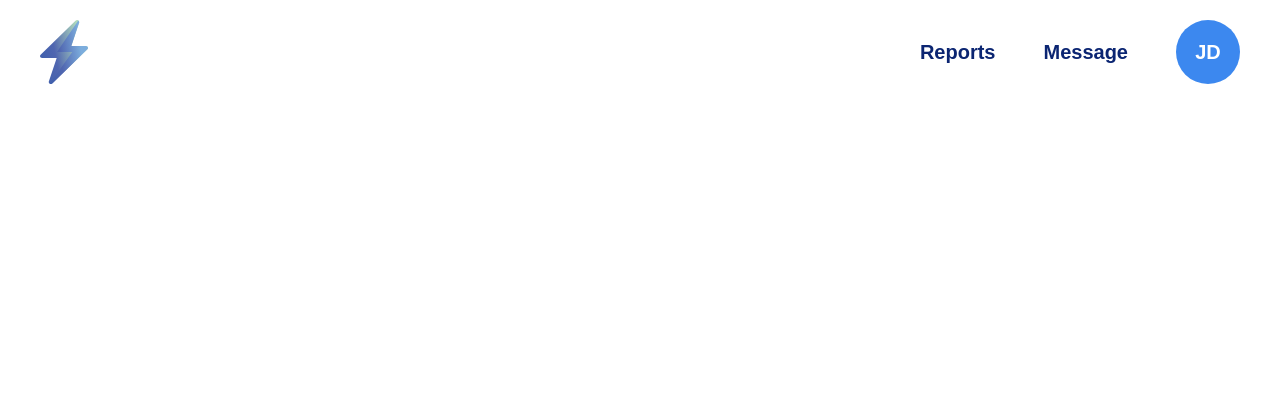
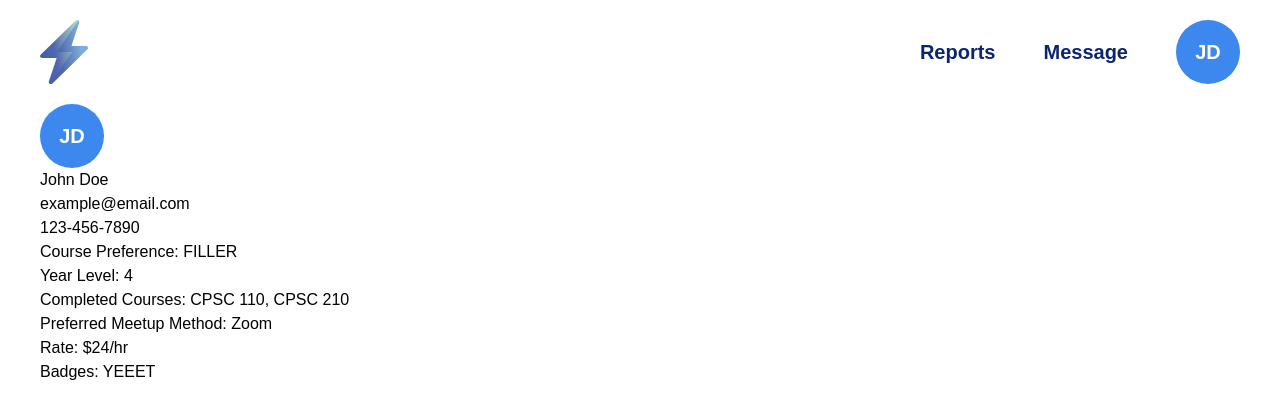
Before and after one commit to JoeDaBu/Flash, a React (Create React App) app: page /profile in a window 1280 px wide. Shown: the top 418 px of the page. Built offline with nearby package versions, Linux system fonts and the light colour scheme.

Commit message:
account page start

```diff
--- a/src/App.js
+++ b/src/App.js
@@ -2,6 +2,7 @@ import React from 'react';
 import { Navbar } from './components/Navbar';
 import { Route, Routes } from 'react-router-dom';
 import { Dashboard } from './pages/Dashboard';
+import { Profile } from './pages/Profile';
 
 const App = () => {
     return (
@@ -9,6 +10,7 @@ const App = () => {
             <Navbar />
             <Routes>
                 <Route path="/" element={<Dashboard />} />
+                <Route path="/profile" element={<Profile />} />
             </Routes>
         </div>
     );
--- a/src/components/ProfileIcon.js
+++ b/src/components/ProfileIcon.js
@@ -1,11 +1,11 @@
-import React from 'react'
+import React from 'react';
 
 export const ProfileIcon = () => {
-  return (
-    <div>
-        <div className='flex items-center justify-center bg-primary-500 rounded-full w-16 h-16'>
-            <p className='font-bold text-white text-xl'>JD</p>
+    return (
+        <div>
+            <div className="flex items-center justify-center bg-primary-500 rounded-full w-16 h-16">
+                <p className="font-bold text-white text-xl">JD</p>
+            </div>
         </div>
-    </div>
-  )
-}
+    );
+};
--- /dev/null
+++ b/src/pages/Profile.js
@@ -0,0 +1,27 @@
+import React from 'react';
+import { ProfileIcon } from '../components/ProfileIcon';
+
+export const Profile = () => {
+    const contact = true;
+
+    const tutor = true;
+
+    return (
+        <div className="">
+            <ProfileIcon />
+            <p className="">John Doe</p>
+            <p>example@email.com</p>
+            {contact ? <p>123-456-7890</p> : null}
+            {tutor ? (
+                <div>
+                    <p>Course Preference: FILLER</p>
+                    <p>Year Level: 4</p>
+                    <p>Completed Courses: CPSC 110, CPSC 210</p>
+                    <p>Preferred Meetup Method: Zoom</p>
+                    <p>Rate: $24/hr</p>
+                    <p>Badges: YEEET</p>
+                </div>
+            ) : null}
+        </div>
+    );
+};
```
Also changed, not shown: src/components/Badge.js (+5 -5 lines), src/components/Cell.js (+4 -4 lines), src/components/Tags.js (+8 -8 lines), src/index.js (+5 -5 lines), src/utils.js (+15 -16 lines), src/components/Navbar.js (indentation only), src/components/Quicklook/Cell.js (indentation only), src/components/Quicklook/Quicklook.js (indentation only), src/pages/Dashboard.js (indentation only), 1 other file (tests, documents, lock files or other folders). Lines whose indentation alone changed are shown as unchanged.
